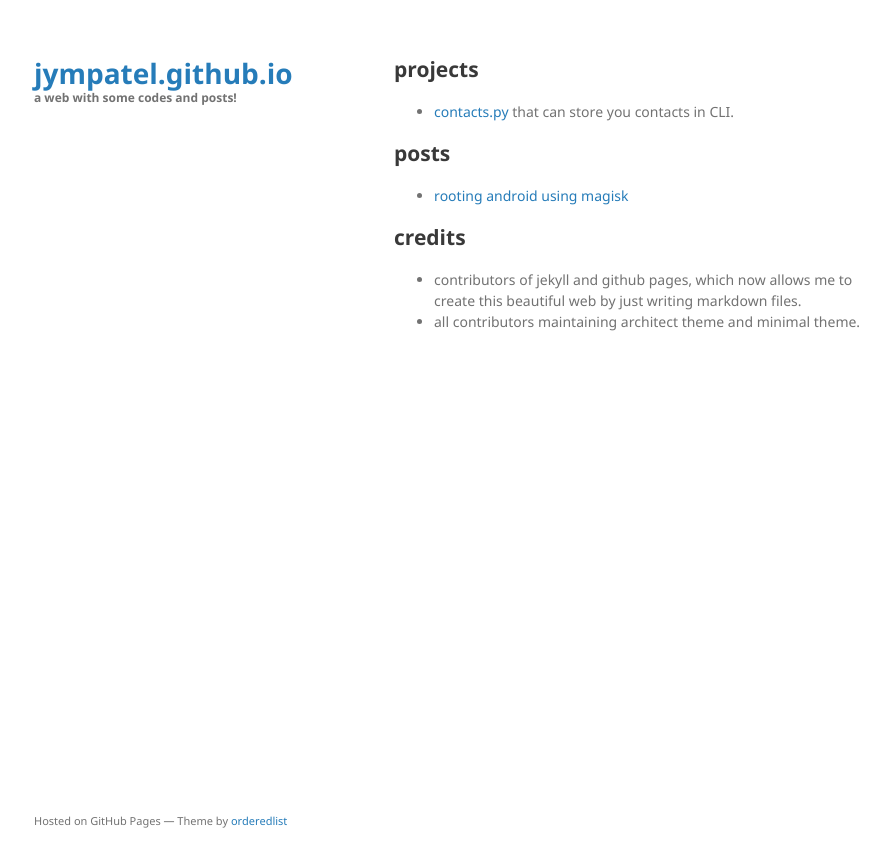
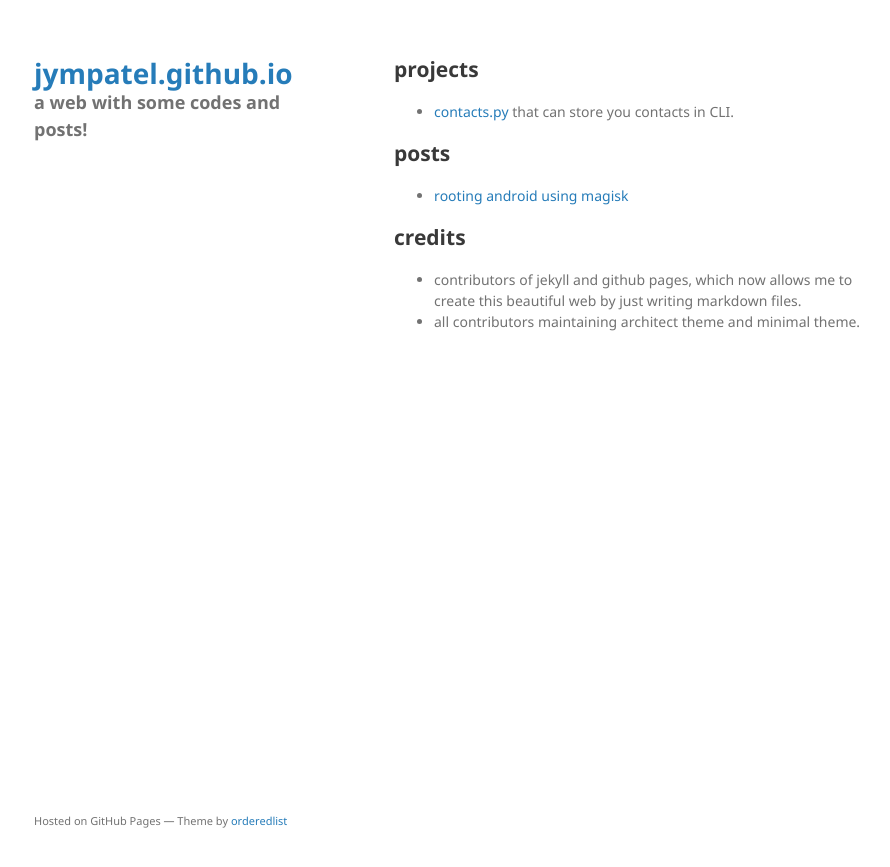
Before and after one commit to jayam04/jympatel.github.io, a Jekyll site: the page built from index.md, in a window 1280 px wide. Shown: the top 867 px of the page, without its empty margins (176-1066 px from the left). Built offline with Jekyll 4.4.1, drawn with Linux system fonts in a browser that asks for light colours; our own code applies the rules of GitHub Pages for plain Markdown files; the repository's description, which GitHub fills in, is left out.

Commit message:
Update jekyll-theme-minimal.scss

```diff
--- a/_sass/jekyll-theme-minimal.scss
+++ b/_sass/jekyll-theme-minimal.scss
@@ -60,9 +60,9 @@ a:hover small {
 }
 
 .description {
-  font-size: 12px;
+  font-size: 18px;
   font-weight: bold;
-  margin: 0 0 5px;
+  margin: 0 0 10px;
 }
 
 .mainh1 {
```
